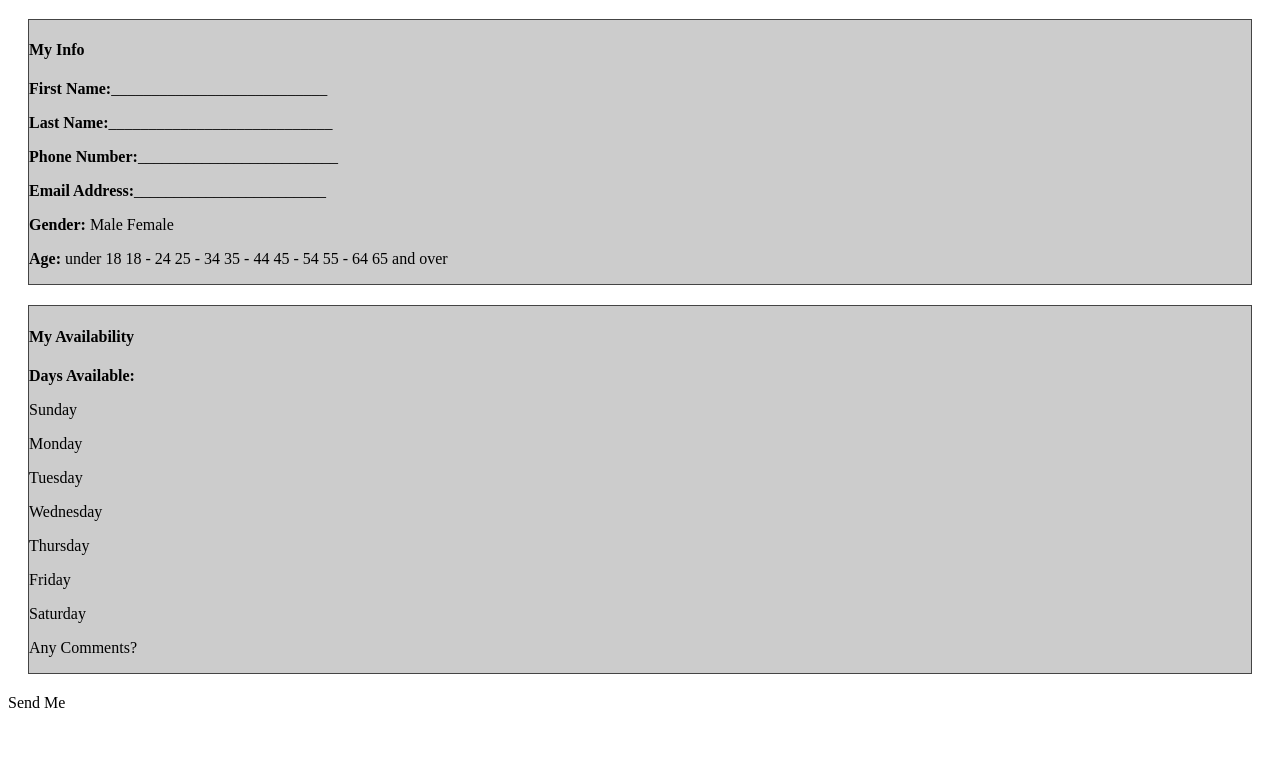
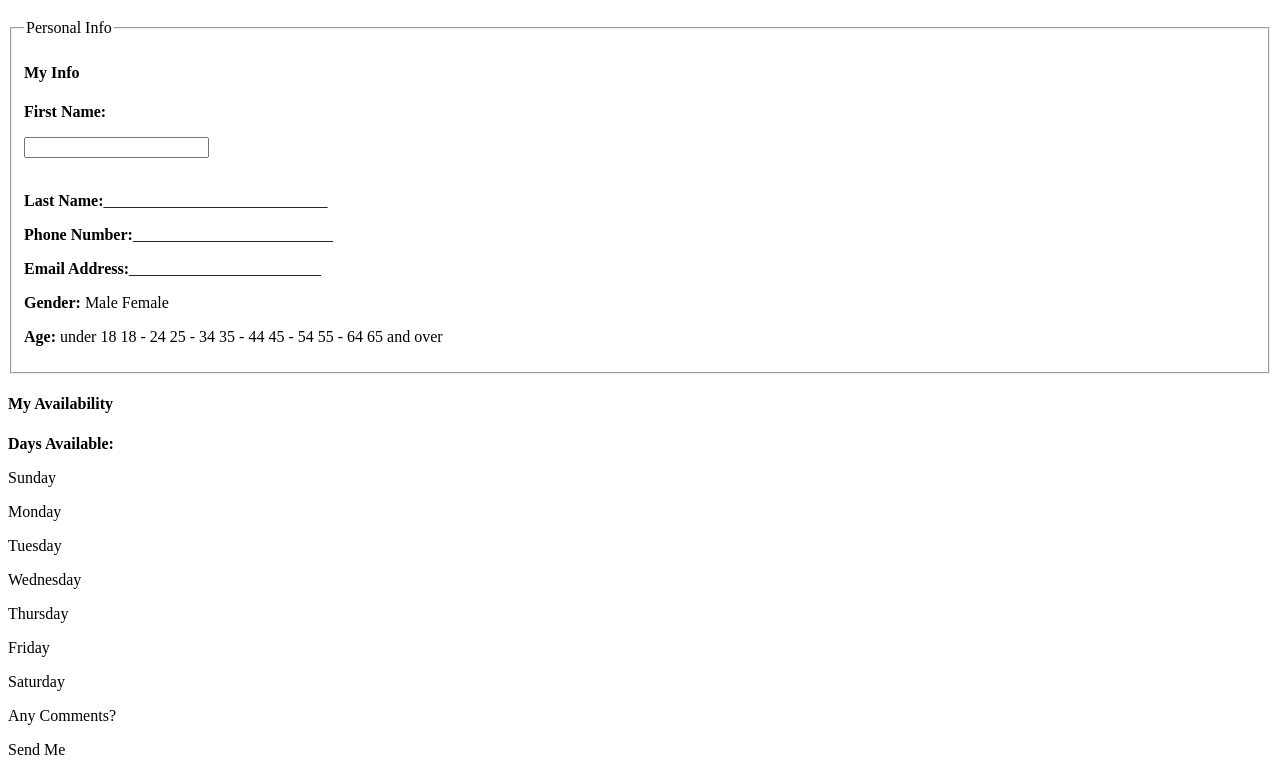
Before and after one commit to tforthomas73/lab4, a plain HTML site: page index.html in a window 1280 px wide. Shown: the part 61-836 px from the top of the page. Before the commit the page ends 800 px from the top, so only its background shows below. Drawn offline with Linux system fonts and the light colour scheme.

Commit message:
testing box

```diff
--- a/index.html
+++ b/index.html
@@ -3,20 +3,16 @@
     <head>
         <meta charset="utf-8"/>
         <title>ITMD-361 Lab 4 Form Processing Script</title>
-            <style>
-                .box {
-                    border: 1px solid #444;
-                    background-color: #ccc;
-                    margin: 20px 20px;
-                    padding: 5px 20 px;
-                }
-            </style>
     </head>
     <body>
         <h1>Volunteer Form</h1>
-        <div class="box">
+        <form action="http://bloomingdale.sat.iit.edu/kriedan/lab3formscript.php" method="post"></form>
+        <fieldset>
         <h4>My Info</h4>
-        <p><strong>First Name:</strong>___________________________</p>
+        <legend>Personal Info</legend>
+        <p><strong>First Name:</strong></p>
+        <input type="text" class="noborder" name="first_name_field">
+        <br><br>
         <p><strong>Last Name:</strong>____________________________</p>
         <p><strong>Phone Number:</strong>_________________________</p>
         <p><strong>Email Address:</strong>________________________</p>
@@ -28,8 +24,7 @@
                 45 - 54
                 55 - 64
                 65 and over</p>
-        </div>
-        <div class="box">
+        </fieldset>
         <h4>My Availability</h4>
         <p><strong>Days Available:</strong></p>
         <p>Sunday</p>
```
Also changed, not shown: lab4.css (added).
